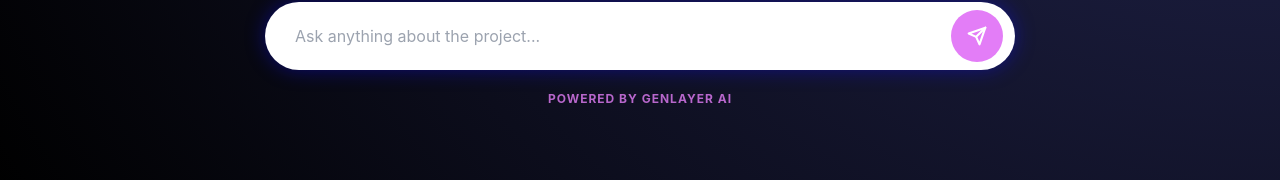
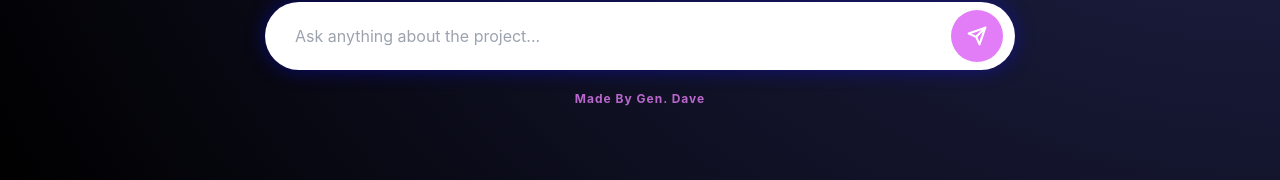
Before and after one commit to TS-mfon/Mochi-Mochi-Board, a Next.js app: page / in a window 1280 px wide. Shown: the part 600-780 px from the top of the page. Built offline with nearby package versions, Linux system fonts and the light colour scheme.

Commit message:
Change footer text from 'POWERED BY GENLAYER AI' to 'Made By Gen. Dave'

```diff
--- a/app/page.tsx
+++ b/app/page.tsx
@@ -179,7 +179,7 @@ export default function MochiBoard() {
         </button>
       </div>
 
-      <p style={styles.footer}>POWERED BY GENLAYER AI</p>
+      <p style={styles.footer}>Made By Gen. Dave</p>
 
       {showAdmin && (
         <div style={{ position: 'fixed' as const, inset: 0, backgroundColor: 'rgba(0,0,0,0.4)', backdropFilter: 'blur(10px)', display: 'flex', alignItems: 'center', justifyContent: 'center', zIndex: 1000 }}>
```
